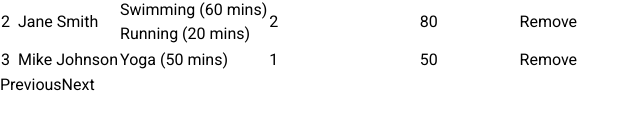
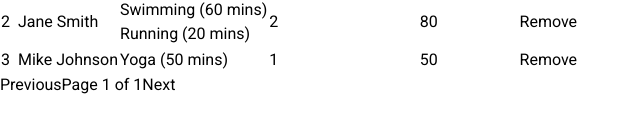
Before and after one commit to shubhujais15/Health-Challenge-Tracker, an Angular app: page /workout-list in a window 1280 px wide. Shown: the part 451-584 px from the top of the page, without its empty margins (0-640 px from the left). Built offline with nearby package versions, Linux system fonts and the light colour scheme.

Commit message:
fixed user & workout filter & pagination

```diff
--- a/src/app/components/workout-list/workout-list.component.html
+++ b/src/app/components/workout-list/workout-list.component.html
@@ -19,7 +19,7 @@
         </tr>
       </thead>
       <tbody>
-        <tr *ngFor="let user of users.slice((page-1)*pageSize, page*pageSize)">
+        <tr *ngFor="let user of filteredUsers.slice((page-1)*pageSize, page*pageSize)">
           <td class="py-2 px-4 border text-center">{{ user.id }}</td>
           <td class="py-2 px-4 border text-center">{{ user.name }}</td>
           <td class="py-2 px-4 border text-center">
@@ -36,8 +36,9 @@
       </tbody>
     </table>
   </div>
-  <div class="flex justify-between mt-4">
+  <div class="flex justify-between mt-4 items-center">
     <button (click)="previousPage()" [disabled]="page === 1" class="px-4 py-2 bg-blue-500 text-white rounded disabled:opacity-50">Previous</button>
+    <span class="text-gray-700">Page {{ page }} of {{ totalPages }}</span>
     <button (click)="nextPage()" [disabled]="page * pageSize >= filteredUsers.length" class="px-4 py-2 bg-blue-500 text-white rounded disabled:opacity-50">Next</button>
   </div>
 </div>
--- a/src/app/components/workout-list/workout-list.component.ts
+++ b/src/app/components/workout-list/workout-list.component.ts
@@ -1,4 +1,4 @@
-import { Component, OnInit } from '@angular/core';
+import { Component, OnInit, OnDestroy } from '@angular/core';
 import { CommonModule } from '@angular/common';
 import { WorkoutService, User } from '../../services/workout.service';
 import { FormsModule } from '@angular/forms';
@@ -11,7 +11,7 @@ import { Subscription } from 'rxjs';
   templateUrl: './workout-list.component.html',
   styleUrls: ['./workout-list.component.css']
 })
-export class WorkoutListComponent implements OnInit {
+export class WorkoutListComponent implements OnInit, OnDestroy {
   users: User[] = [];
   filteredUsers: User[] = [];
   workoutTypes: string[] = ['Running', 'Cycling', 'Swimming', 'Yoga', 'Weightlifting', 'Other'];
@@ -52,6 +52,10 @@ export class WorkoutListComponent implements OnInit {
     this.page = 1; // Reset to the first page
   }
 
+  get totalPages(): number {
+    return Math.ceil(this.filteredUsers.length / this.pageSize);
+  }
+
   previousPage() {
     if (this.page > 1) {
       this.page--;
```
Also changed, not shown: src/app/components/workout-progress/workout-progress.component.css (added).
